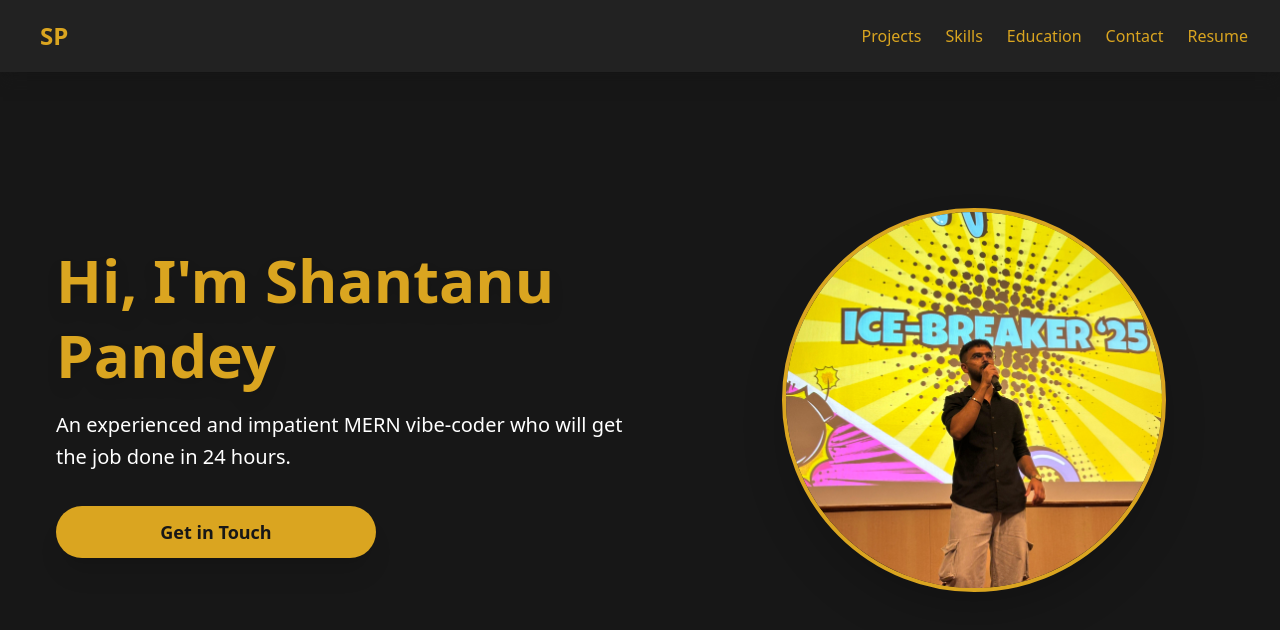
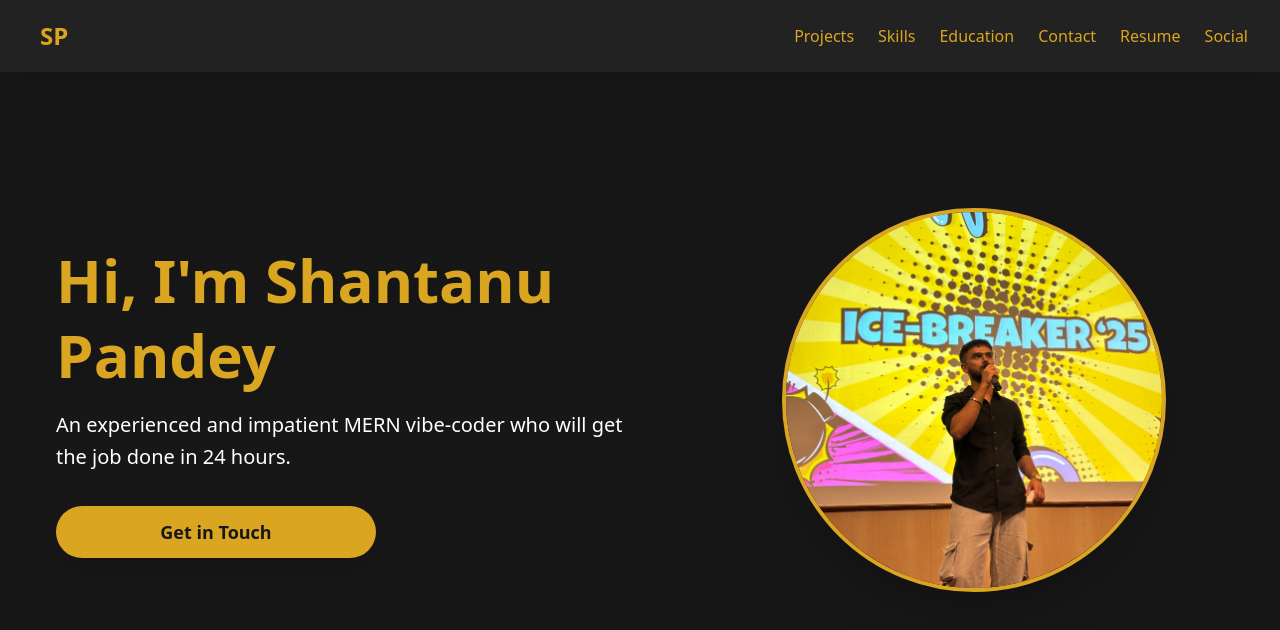
Before and after one commit to Catnip-01/portfolioTanuShree, a React (Vite) app in the folder client/: page / in a window 1280 px wide. Shown: the top 630 px of the page. Built offline with nearby package versions, Linux system fonts and the light colour scheme.

Commit message:
social links added to header

```diff
--- a/client/src/App.jsx
+++ b/client/src/App.jsx
@@ -61,7 +61,7 @@ const ThemeToggle = () => {
 
 const Header = () => {
     const [isOpen, setIsOpen] = useState(false);
-    const navItems = [ { name: 'Projects', href: '#projects' }, { name: 'Skills', href: '#skills' }, { name: 'Education', href: '#education' }, { name: 'Contact', href: '#contact' }, {name: 'Resume', href: '#resume'}];
+    const navItems = [ { name: 'Projects', href: '#projects' }, { name: 'Skills', href: '#skills' }, { name: 'Education', href: '#education' }, { name: 'Contact', href: '#contact' }, {name: 'Resume', href: '#resume'}, {name: 'Social', href: '#footer'}];
     return (
         <motion.nav initial={{ y: -100 }} animate={{ y: 0 }} transition={{ type: 'spring', stiffness: 120, damping: 20 }} className="fixed top-0 left-0 right-0 z-50 p-4 shadow-lg backdrop-blur-sm bg-opacity-80   bg-neutral-obj/80   shadow-neutral-900/50 ">
             <div className="container mx-auto flex justify-between items-center px-4">
```
